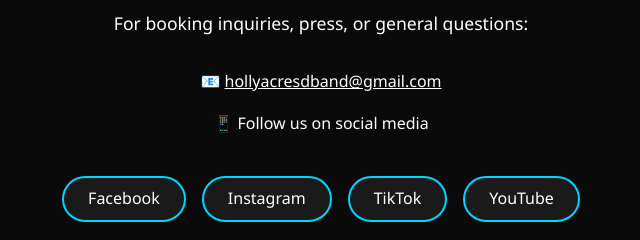
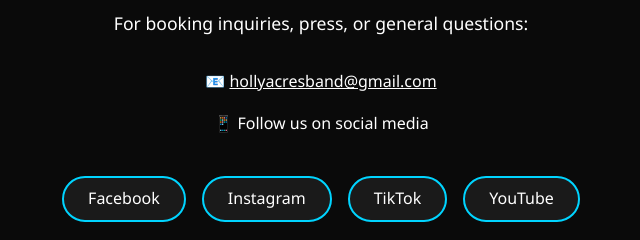
Before and after one commit to JohnMarsh/HollyAcresWeb, a plain HTML site: page index.html in a window 1280 px wide. Shown: the part 3992-4232 px from the top of the page, 319-959 px from the left. Drawn offline with Linux system fonts and the light colour scheme; a script that the page names is missing.

Commit message:
Fix email address in contact section for accuracy

```diff
--- a/index.html
+++ b/index.html
@@ -269,7 +269,7 @@
                         <h3>Contact Us</h3>
                         <p>For booking inquiries, press, or general questions:</p>
                         <ul class="contact-list">
-                            <li>📧 <a href="mailto:hollyacresdband@gmail.com" aria-label="Email Holly Acres at hollyacresdband@gmail.com">hollyacresdband@gmail.com</a></li>
+                            <li>📧 <a href="mailto:hollyacresband@gmail.com" aria-label="Email Holly Acres at hollyacresband@gmail.com">hollyacresband@gmail.com</a></li>
                             <li>📱 Follow us on social media</li>
                         </ul>
                         <div class="social-links" role="list">
```
